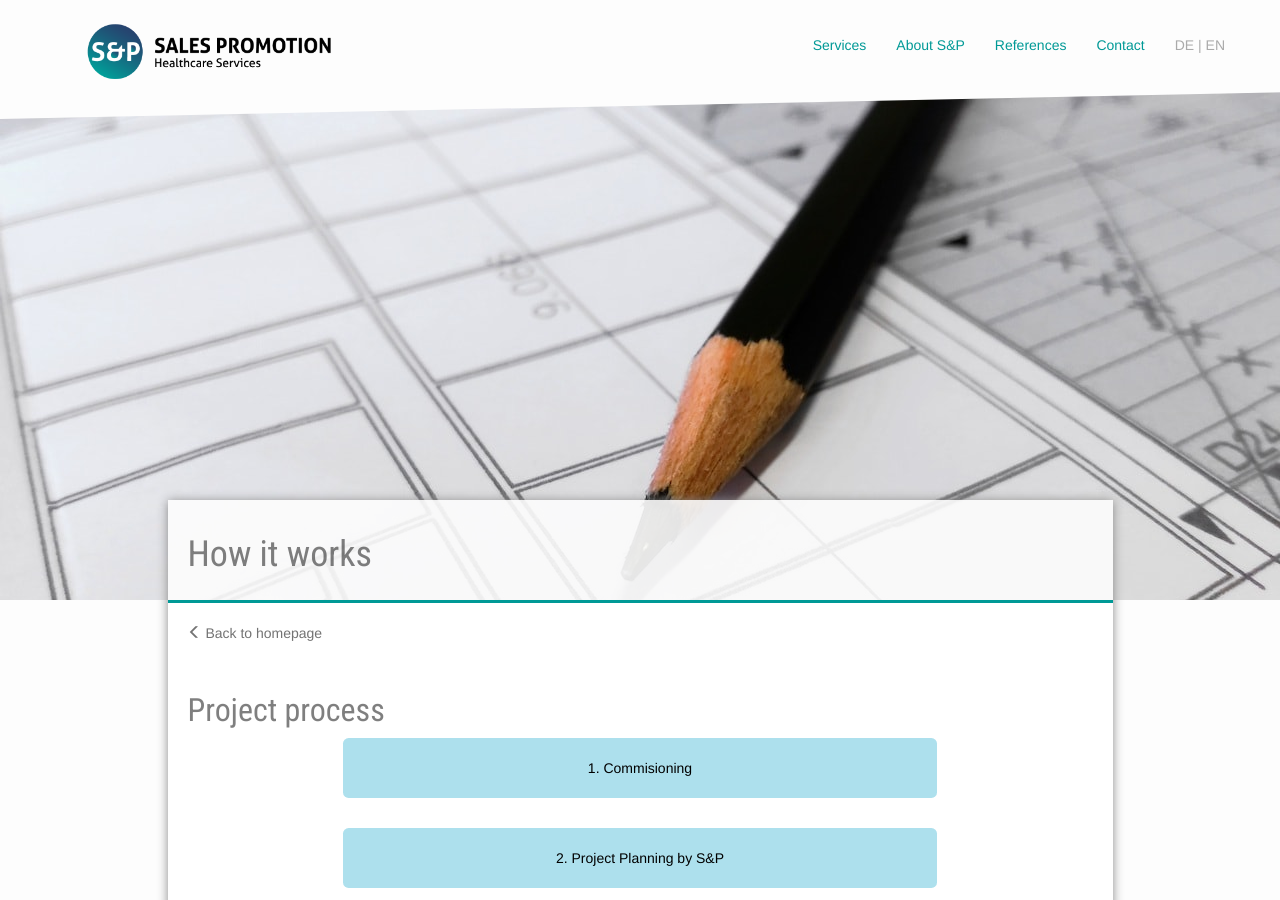
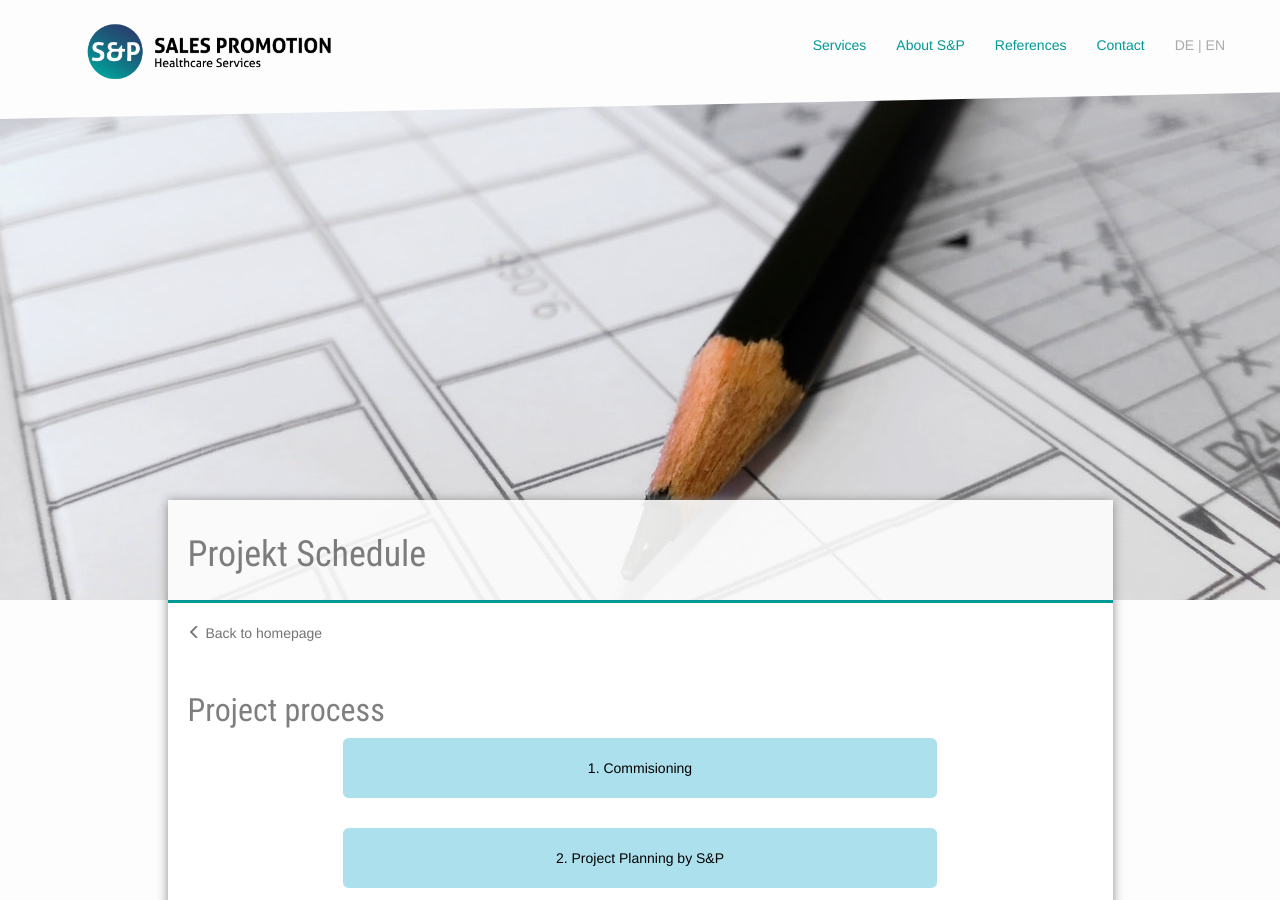
Before and after one commit to samlawski/sp-healthcare, a Jekyll site: the page built from en/how-it-works.html, in a window 1280 px wide and 900 px high. Built offline with Jekyll 4.4.1, drawn with Linux system fonts in a browser that asks for light colours; nearby versions of some CDN libraries.

Commit message:
Updated 'en/how-it-works.html' via CloudCannon

```diff
--- a/en/how-it-works.html
+++ b/en/how-it-works.html
@@ -2,12 +2,12 @@
 layout: angebot_en
 permalink: /en/how-it-works/
 header_image_path: /assets/images/projektablauf.jpg
-title: How it works
+title: Projekt Schedule
 projekt_schritte:
   - Commisioning
   - Project Planning by S&P
   - HC-Representatives Training and Start of the Project
-  - Target Group Visits, Reporting
+  - 'Target Group Visits, Reporting'
 projekt_zusaetze:
   - Prescription
   - Project Coordination / Reporting
```
